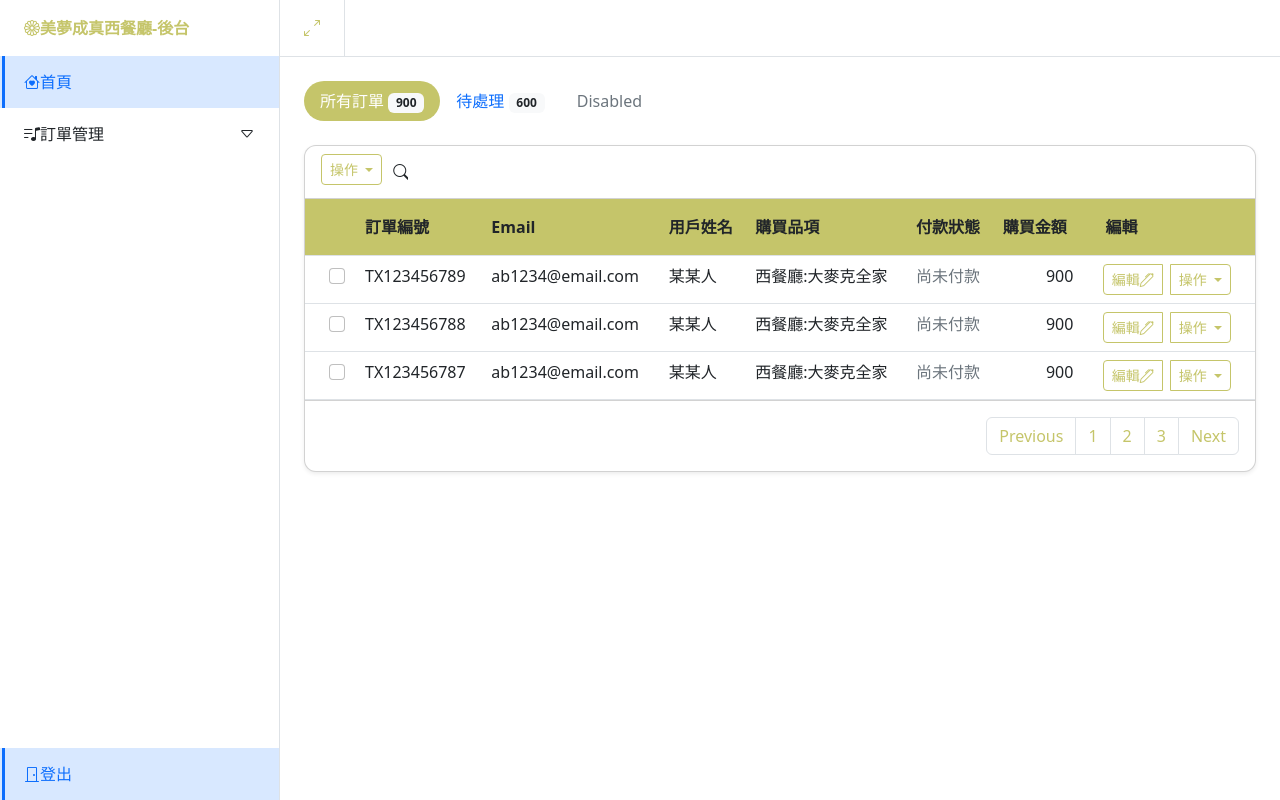
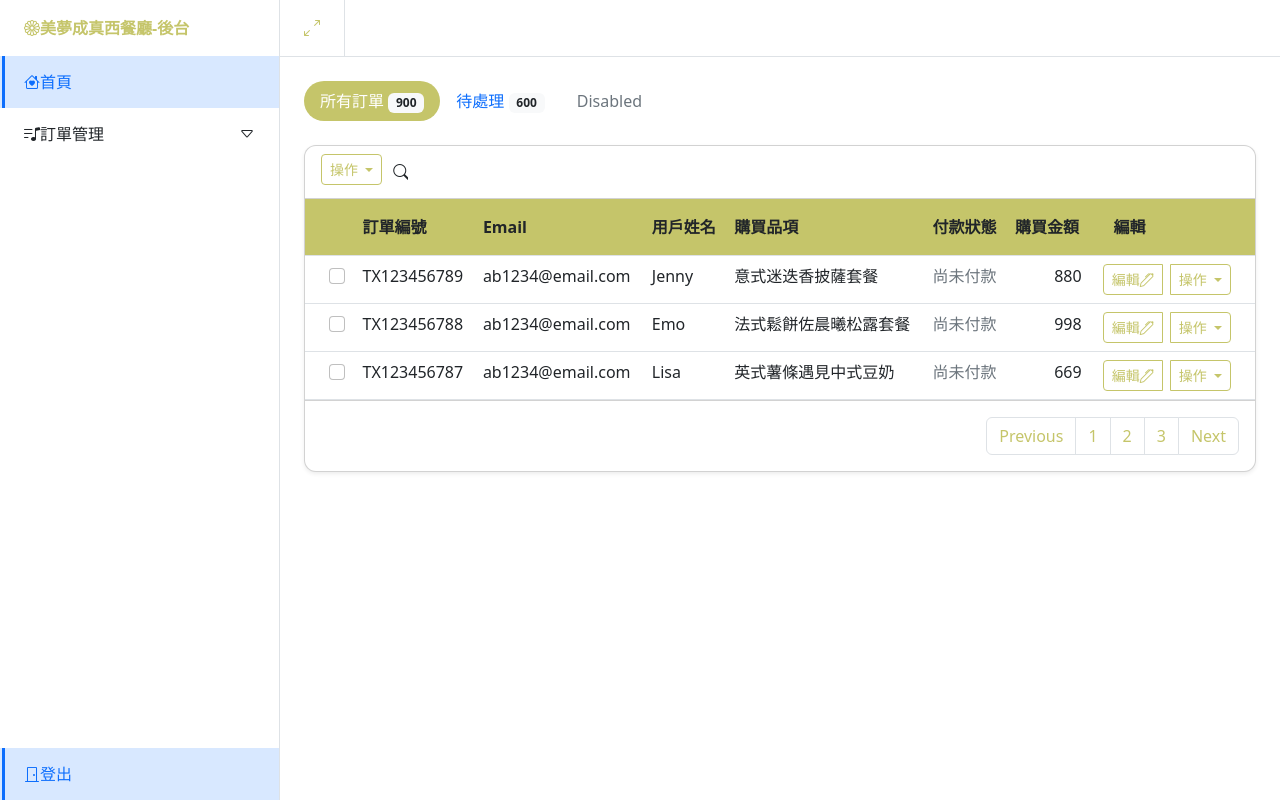
Before and after one commit to Jenny2234/bootstrapScssBackground, a website: page orders.html in a window 1280 px wide. Drawn offline with nearby package versions, Linux system fonts and the light colour scheme.

Commit message:
訂單微調

```diff
--- a/orders.html
+++ b/orders.html
@@ -151,10 +151,10 @@
                           </td>
                           <td>TX123456789</td>
                           <td>ab1234@email.com</td>
-                          <td>某某人</td>
-                          <td>西餐廳:大麥克全家</td>
+                          <td>Jenny</td>
+                          <td>意式迷迭香披薩套餐</td>
                           <td class="text-muted">尚未付款</td>
-                          <td class="text-end">900</td>
+                          <td class="text-end">880</td>
                           <td class="text-end pe-4">
                             <div class="btn-group">
                               <a href="#" class="btn btn-sm btn-outline-primary me-2"
@@ -191,10 +191,10 @@
                           </td>
                           <td>TX123456788</td>
                           <td>ab1234@email.com</td>
-                          <td>某某人</td>
-                          <td>西餐廳:大麥克全家</td>
+                          <td>Emo</td>
+                          <td>法式鬆餅佐晨曦松露套餐</td>
                           <td class="text-muted">尚未付款</td>
-                          <td class="text-end">900</td>
+                          <td class="text-end">998</td>
                           <td class="text-end pe-4">
                             <div class="btn-group">
                               <a href="#" class="btn btn-sm btn-outline-primary me-2"
@@ -231,10 +231,10 @@
                           </td>
                           <td>TX123456787</td>
                           <td>ab1234@email.com</td>
-                          <td>某某人</td>
-                          <td>西餐廳:大麥克全家</td>
+                          <td>Lisa</td>
+                          <td>英式薯條遇見中式豆奶</td>
                           <td class="text-muted">尚未付款</td>
-                          <td class="text-end">900</td>
+                          <td class="text-end">669</td>
                           <td class="text-end pe-4">
                             <div class="btn-group">
                               <a href="#" class="btn btn-sm btn-outline-primary me-2"
```
Also changed, not shown: index.html (+2 -2 lines), order.html (+7 -5 lines).
